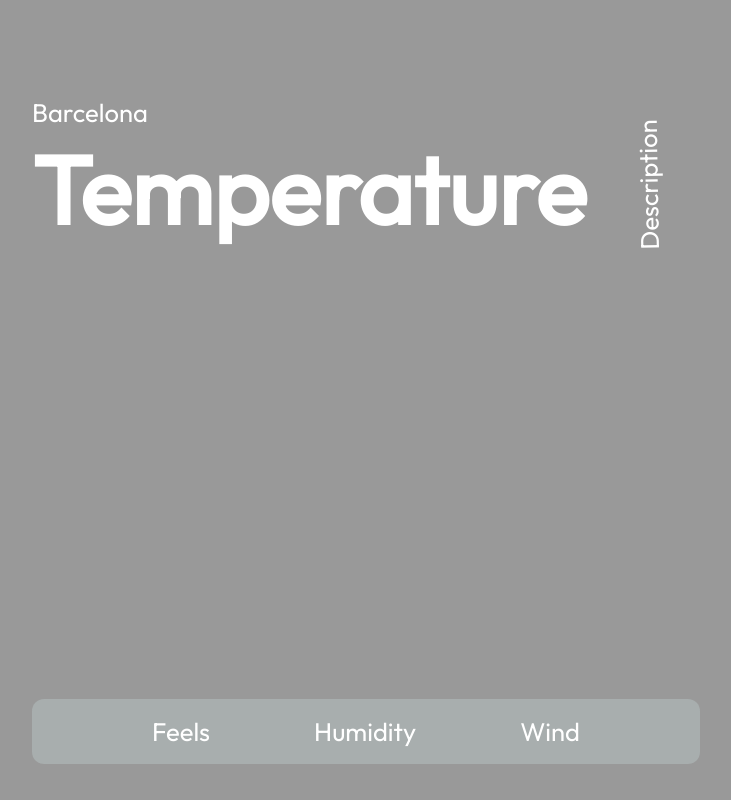
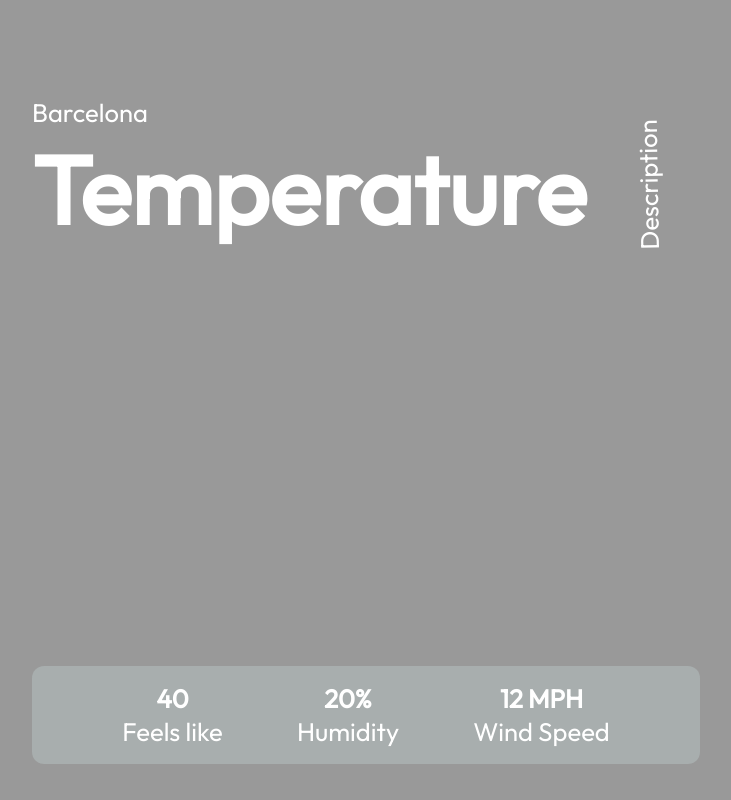
Before and after one commit to mariajbellido/anotherweatherapp, a React (Create React App) app: page / in a window 1280 px wide. Shown: the whole page, without its empty margins (274-1005 px from the left). Built offline with nearby package versions, Linux system fonts and the light colour scheme.

Commit message:
Adding more markup details and classnames to App

```diff
--- a/src/App.js
+++ b/src/App.js
@@ -20,13 +20,16 @@
         </div>
         <div className="bottom">
           <div className="feels">
-            <p>Feels</p>
+            <p className="bold">40</p>
+            <p>Feels like</p>
           </div>
           <div className="humidity">
+            <p className="bold">20%</p>
             <p>Humidity</p>
           </div>
           <div className="wind">
-            <p>Wind</p>
+            <p className="bold">12 MPH</p>
+            <p>Wind Speed </p>
           </div>
         </div>
       </div>
```
